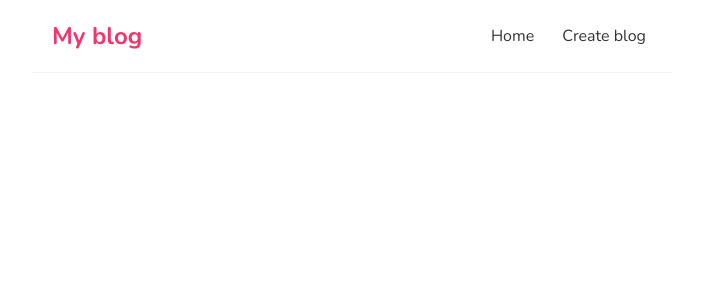
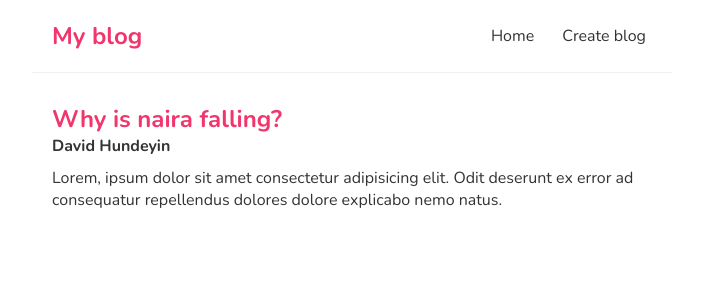
Before and after one commit to abubakrmo/my-blog, a React (Create React App) app: page /blogs/1 in a window 1280 px wide. Shown: the top 300 px of the page, without its empty margins (288-991 px from the left). Built offline with nearby package versions, Linux system fonts and the light colour scheme; data requests are answered from the project's data file.

Commit message:
useFetch component reused to display data in blog details component

```diff
--- a/src/App.js
+++ b/src/App.js
@@ -2,6 +2,7 @@
 import Navbar from './navbar';
 import Homepage from './homepage';
 import CreateBlog from './createblog';
+import BlogDetails from './blogdets';
 import { BrowserRouter, Routes, Route } from 'react-router-dom';
 function App() {
   return (
@@ -13,6 +14,7 @@
           <Routes>
             <Route exact path='/' element = {<Homepage/>}></Route>
             <Route path='/createblog' element = {<CreateBlog/>}></Route>
+            <Route path='/blogs/:id' element = {<BlogDetails/>}></Route>
           </Routes>
         </div>
       </div>
--- a/src/blogdets.js
+++ b/src/blogdets.js
@@ -1,6 +1,21 @@
+import { useParams } from "react-router-dom";
+import useFetch from "./useFetch";
 const BlogDetails = () => {
+    const { id } = useParams()
+    const {data: blog, isLoading, error} = useFetch('http://localhost:8000/blogs/' + id)
     return (
         <div className="blog-details">
+            {isLoading && <div style={{textAlign: "start"}}>Loading...</div>}
+            {error && <div style={{textAlign: "start", color: "red"}}>{error}</div>}
+
+            {blog && (
+                <article className="detsContent" style={{textAlign: "start"}}>
+                   <h2>{blog.title}</h2>
+                   <h4>{blog.author}</h4>
+                   <p>{blog.body}</p>
+                </article>
+
+            )}
 
         </div>
      );
--- a/src/blogslist.js
+++ b/src/blogslist.js
@@ -1,3 +1,4 @@
+import { Link } from "react-router-dom";
 const Bloglist = ({blogs, title}) => {
 
     return (
@@ -5,8 +6,10 @@
             <h1 style={{textAlign: "start"}}>{title}</h1>
             {blogs.map((blog)=>(
                 <div className="blogs" key={blog.id}>
+                    <Link to={`/blogs/${blog.id}`} className="blog-link">
                     <h2 className="blogTitle">{blog.title}</h2>
                     <h4>By {blog.author}</h4>
+                    </Link>
                 </div>
             ))}
         </div>
--- a/src/index.css
+++ b/src/index.css
@@ -45,3 +45,13 @@
 .blogTitle{
   color: #f1356d;
 }
+.blog-link{
+  text-decoration: none;
+}
+.blog-details h2{
+  color: #f1356d;
+}
+
+.blog-details h4{
+  margin-bottom: 10px;
+}
```
